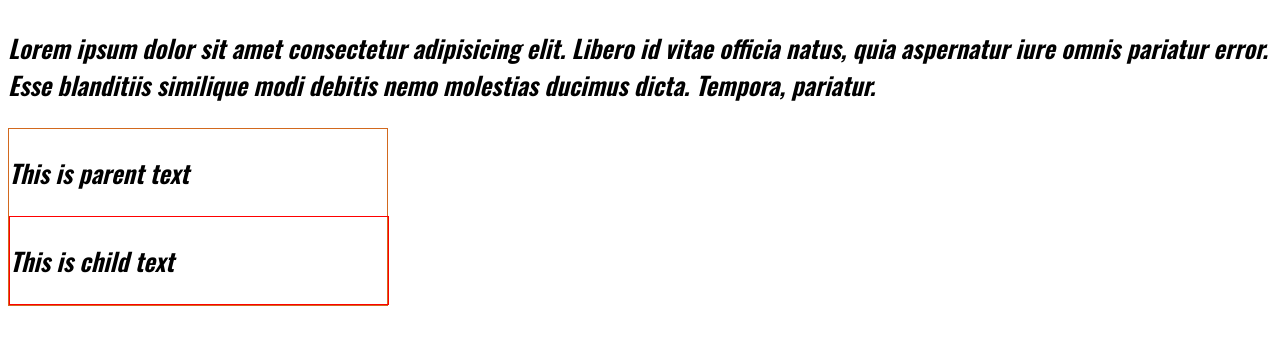
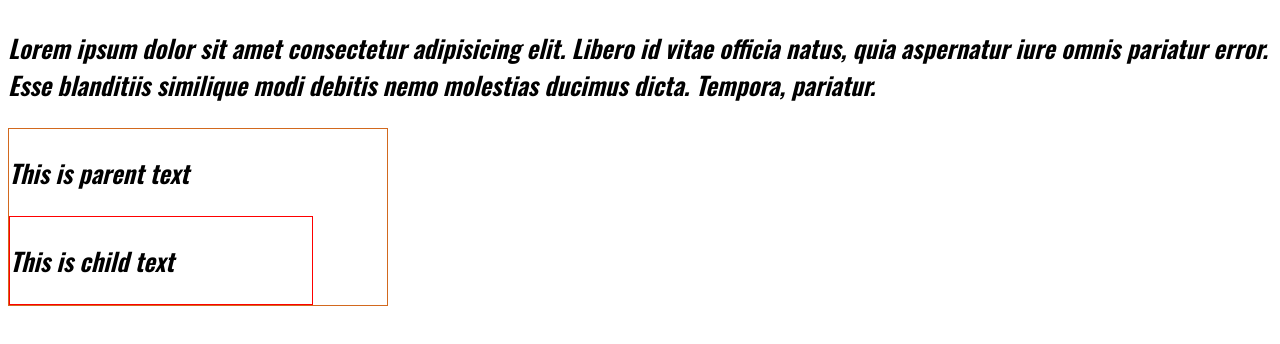
Before and after one commit to pritamsenweb/HTMLCSSLearning, a website: page index.html in a window 1280 px wide. Shown: the part 114-458 px from the top of the page. Drawn offline with nearby package versions, Linux system fonts and the light colour scheme; a web font is replaced by a local one.

Commit message:
Update style.css

```diff
--- a/css/style.css
+++ b/css/style.css
@@ -36,5 +36,5 @@
 }
 #child {
   border: 1px solid red;
-  width: 100mm;
+  width: 80mm;
 }
```
